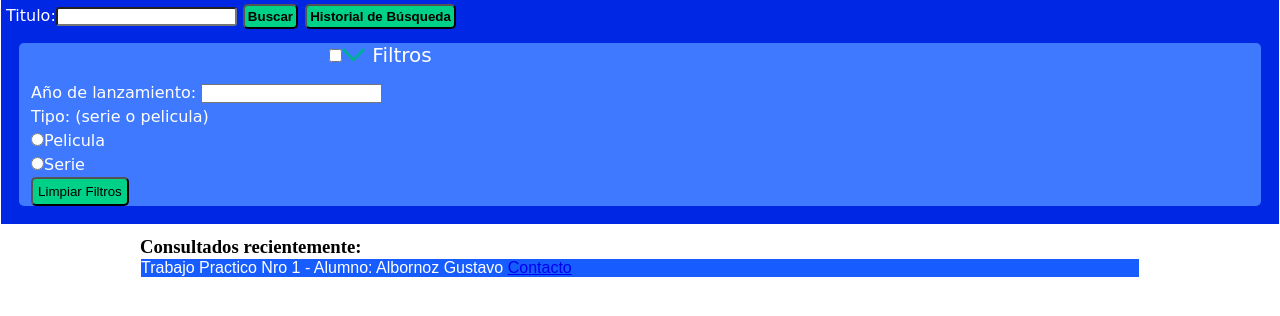
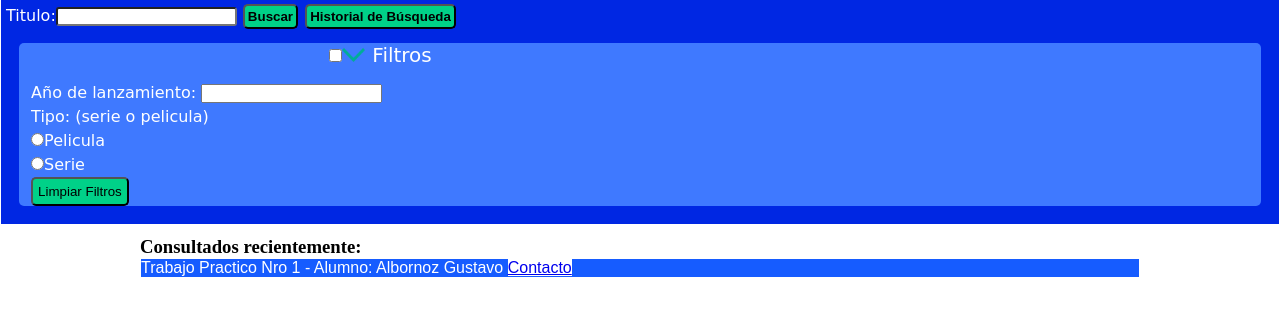
Before and after one commit to albornozgusti/TheMovieDataBase, a plain HTML site: page index.html in a window 1280 px wide. Shown: the part 38-354 px from the top of the page. Drawn offline with Linux system fonts and the light colour scheme.

Commit message:
feat: modify style of contact link

```diff
--- a/css/estilos.css
+++ b/css/estilos.css
@@ -10,6 +10,10 @@ del dispositivo
 body {
     font-family: 'Times New Roman', Times, serif;
     background-color:white;
+}
+
+#contacto {
+    background: white;
 }
 
 #entero {
--- a/index.html
+++ b/index.html
@@ -51,7 +51,7 @@
         </section>
 
         <footer id="footer">
-            <span id="palabra">Trabajo Practico Nro 1 - Alumno: Albornoz Gustavo <a href="contacto.html">Contacto</a></span>
+            <span id="palabra">Trabajo Practico Nro 1 - Alumno: Albornoz Gustavo <a href="contacto.html" id="contacto">Contacto</a></span>
 
         </footer>
 
```
Also changed, not shown: 1 other file.
